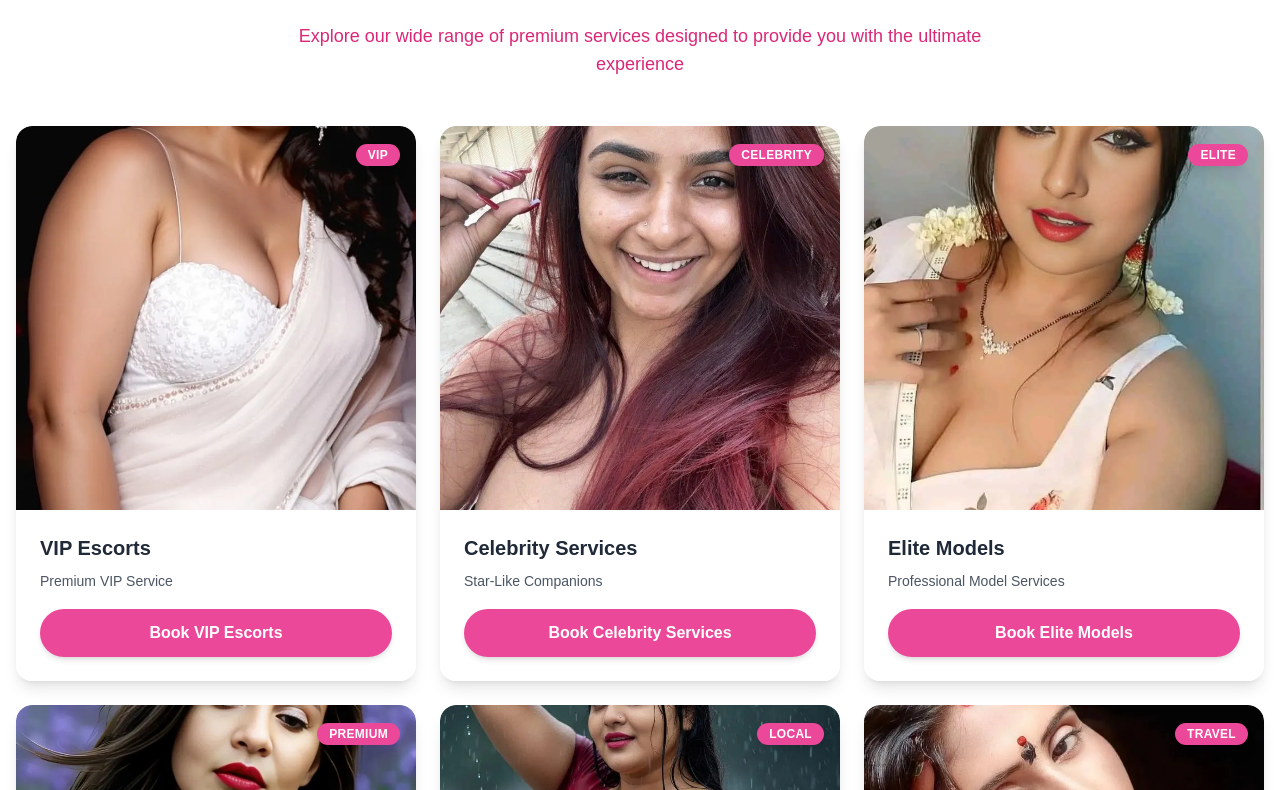
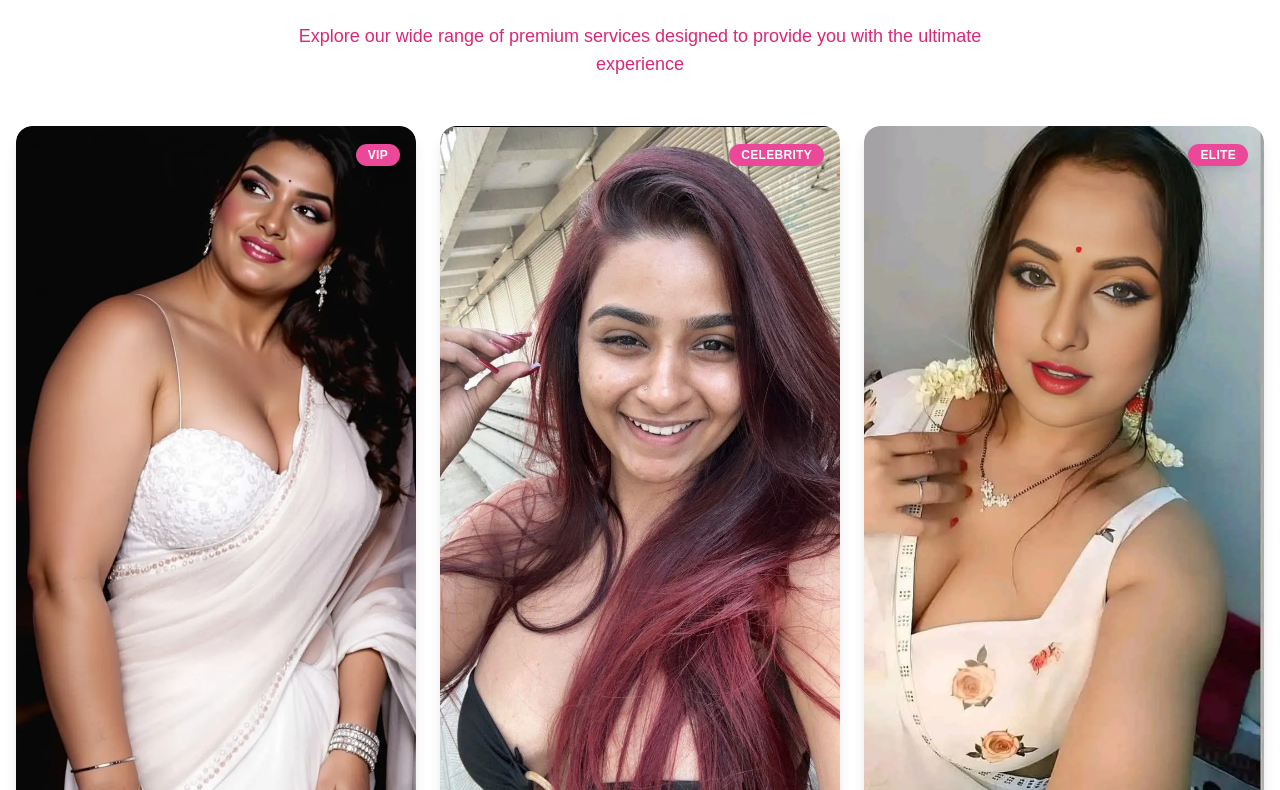
Before and after one commit to anshmydigitalcrown-ui/ranchi, a Next.js app: page / in a window 1280 px wide. Shown: the part 1010-1800 px from the top of the page. Built offline with nearby package versions, Linux system fonts and the light colour scheme.

Commit message:
Dynamic service card sizing - cards adjust to image size, full face and body visibility with w-full h-auto

```diff
--- a/src/components/ServicesSection.tsx
+++ b/src/components/ServicesSection.tsx
@@ -99,16 +99,17 @@ export default function ServicesSection() {
           {services.map((service) => (
             <div key={service.id} className="group relative overflow-hidden rounded-2xl shadow-lg hover:shadow-2xl transition-all duration-300 transform hover:-translate-y-1 bg-white">
 
-              {/* Image Container - Optimal size for face and body visibility */}
-              <div className="relative w-full h-96 overflow-hidden bg-gray-50">
-                {/* Service Image - Perfect positioning to show face and body */}
+              {/* Image Container - Dynamic height based on image size */}
+              <div className="relative w-full">
+                {/* Service Image - Full size display without any cropping */}
                 {!imageErrors[service.id] ? (
-                  <div className="relative w-full h-full">
+                  <div className="relative w-full">
                     <Image
                       src={service.image}
                       alt={service.title}
-                      fill
-                      className="object-cover object-center w-full h-full rounded-t-2xl"
+                      width={400}
+                      height={600}
+                      className="w-full h-auto rounded-t-2xl"
                       sizes="(min-width: 1024px) 33vw, (min-width: 640px) 50vw, 100vw"
                       priority={service.id <= 3}
                       onError={() => handleImageError(service.id)}
@@ -122,7 +123,7 @@ export default function ServicesSection() {
                     </div>
                   </div>
                 ) : (
-                  <div className="w-full h-full bg-gradient-to-br from-pink-200 via-pink-300 to-pink-400 flex items-center justify-center rounded-t-2xl">
+                  <div className="w-full h-96 bg-gradient-to-br from-pink-200 via-pink-300 to-pink-400 flex items-center justify-center rounded-t-2xl">
                     <div className="text-center text-pink-800">
                       <div className="text-4xl mb-2">🖼️</div>
                       <p className="text-sm font-semibold">{service.title}</p>
```
